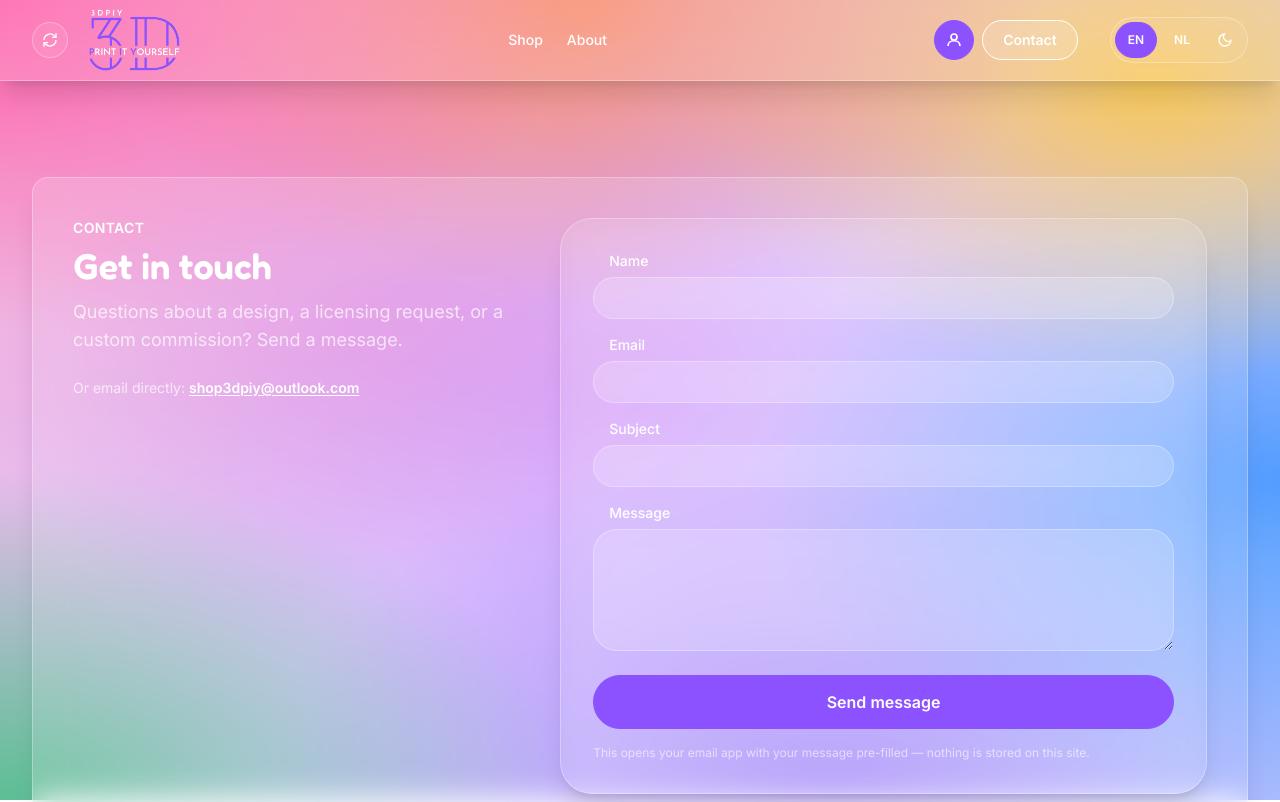
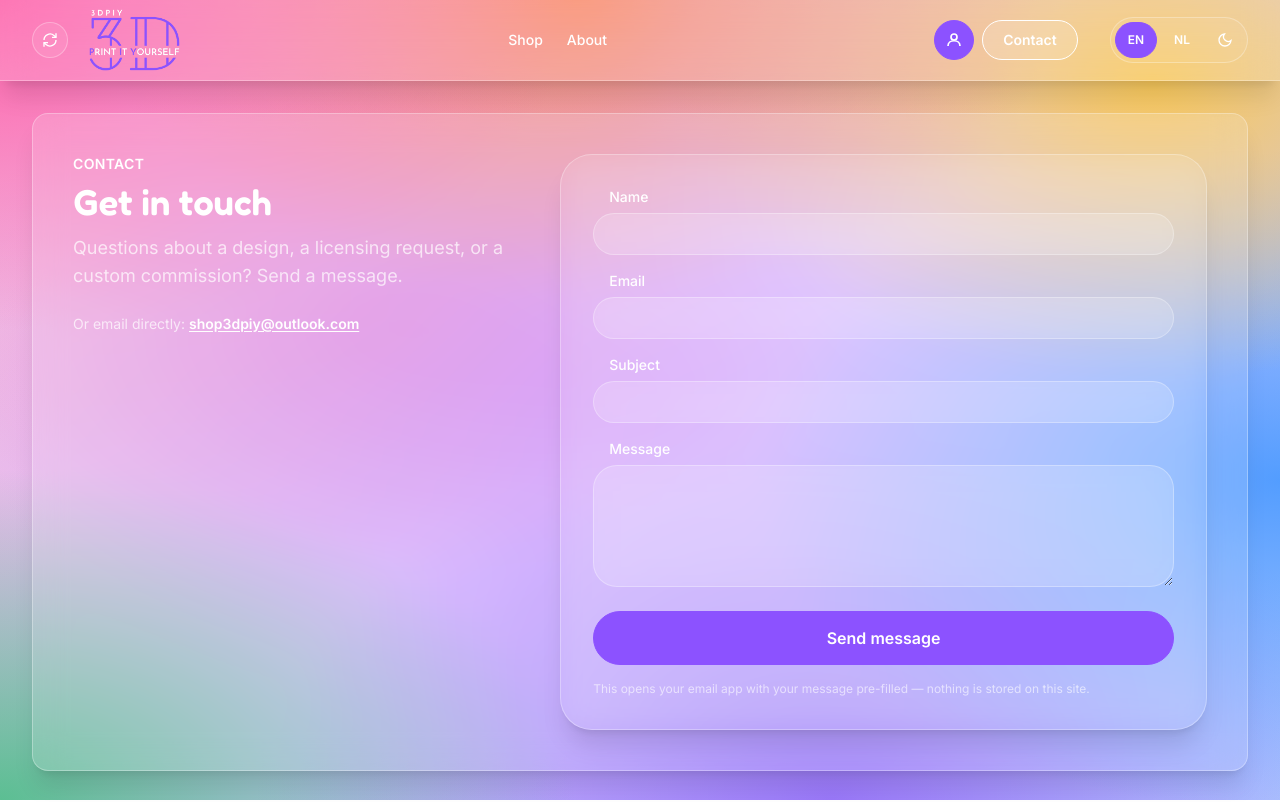
Before and after one commit to shop3DPIY/webshop, a Next.js app: page /en/contact in a window 1280 px wide. Shown: the top 802 px of the page. Built offline with nearby package versions, Linux system fonts and the light colour scheme; no server answers.

Commit message:
Centre the contact page vertically in the first screen
Co-Authored-By: Claude Opus 5.5 <noreply@anthropic.com>

```diff
--- a/src/app/[locale]/(site)/contact/page.tsx
+++ b/src/app/[locale]/(site)/contact/page.tsx
@@ -25,10 +25,13 @@ export default async function ContactPage({
 
   // Two columns on wide screens — intro + direct email on the left, the
   // form on its own glass card on the right; stacked on phones.
+  // Centred in the first screen (viewport minus the h-20 header), like the
+  // Shop pages.
   return (
+    <section className="flex min-h-[calc(100svh-5rem)] items-center py-8">
       <Container
         panel
-      className="grid grid-cols-1 gap-10 py-16 sm:py-24 lg:grid-cols-[2fr_3fr] lg:items-start lg:gap-14"
+        className="py-0 grid grid-cols-1 gap-10 lg:grid-cols-[2fr_3fr] lg:items-start lg:gap-14"
       >
         <div className="flex min-w-0 flex-col gap-6">
           <SectionHeading
@@ -52,5 +55,6 @@ export default async function ContactPage({
           <ContactForm defaultSubject={subject?.slice(0, 200)} />
         </div>
       </Container>
+    </section>
   );
 }
```
Lines whose indentation alone changed are shown as unchanged.
